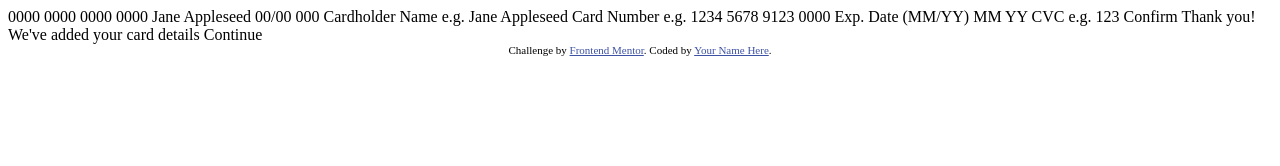
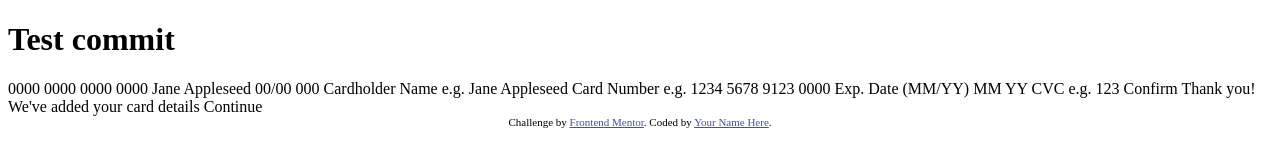
Before and after one commit to Aliwe94/creditCard, a plain HTML site: page index.html in a window 1280 px wide. Drawn offline with Linux system fonts and the light colour scheme.

Commit message:
test commit

```diff
--- a/index.html
+++ b/index.html
@@ -1,8 +1,10 @@
 <!DOCTYPE html>
 <html lang="en">
+
 <head>
   <meta charset="UTF-8">
-  <meta name="viewport" content="width=device-width, initial-scale=1.0"> <!-- displays site properly based on user's device -->
+  <meta name="viewport" content="width=device-width, initial-scale=1.0">
+  <!-- displays site properly based on user's device -->
 
   <link rel="icon" type="image/png" sizes="32x32" href="./images/favicon-32x32.png">
 
@@ -10,11 +12,20 @@
 
   <!-- Feel free to remove these styles or customise in your own stylesheet 👍 -->
   <style>
-    .attribution { font-size: 11px; text-align: center; }
-    .attribution a { color: hsl(228, 45%, 44%); }
+    .attribution {
+      font-size: 11px;
+      text-align: center;
+    }
+
+    .attribution a {
+      color: hsl(228, 45%, 44%);
+    }
   </style>
 </head>
+
 <body>
+
+  <h1>Test commit</h1>
 
   0000 0000 0000 0000
   Jane Appleseed
@@ -48,4 +59,5 @@
     Coded by <a href="#">Your Name Here</a>.
   </div>
 </body>
+
 </html>
```
